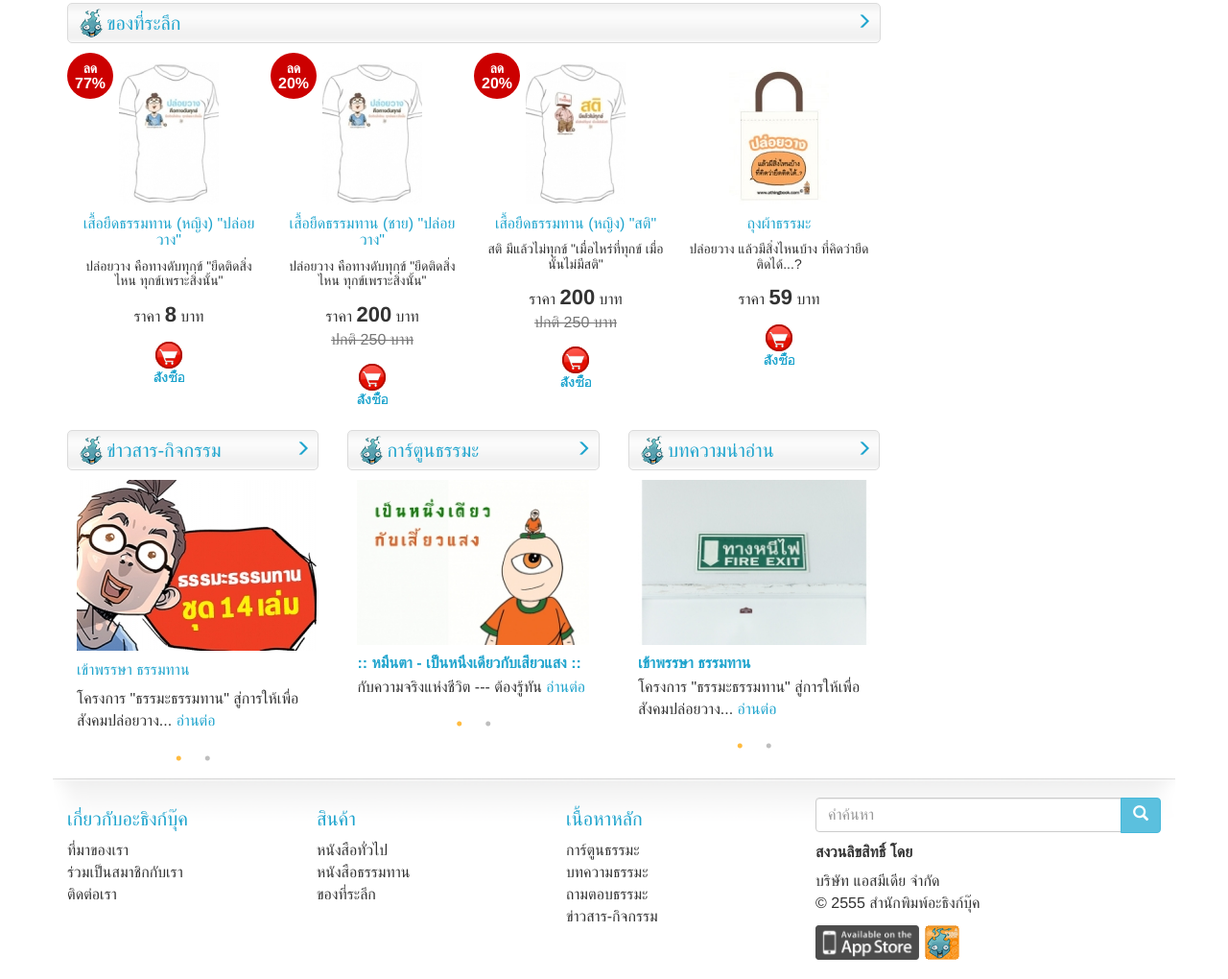
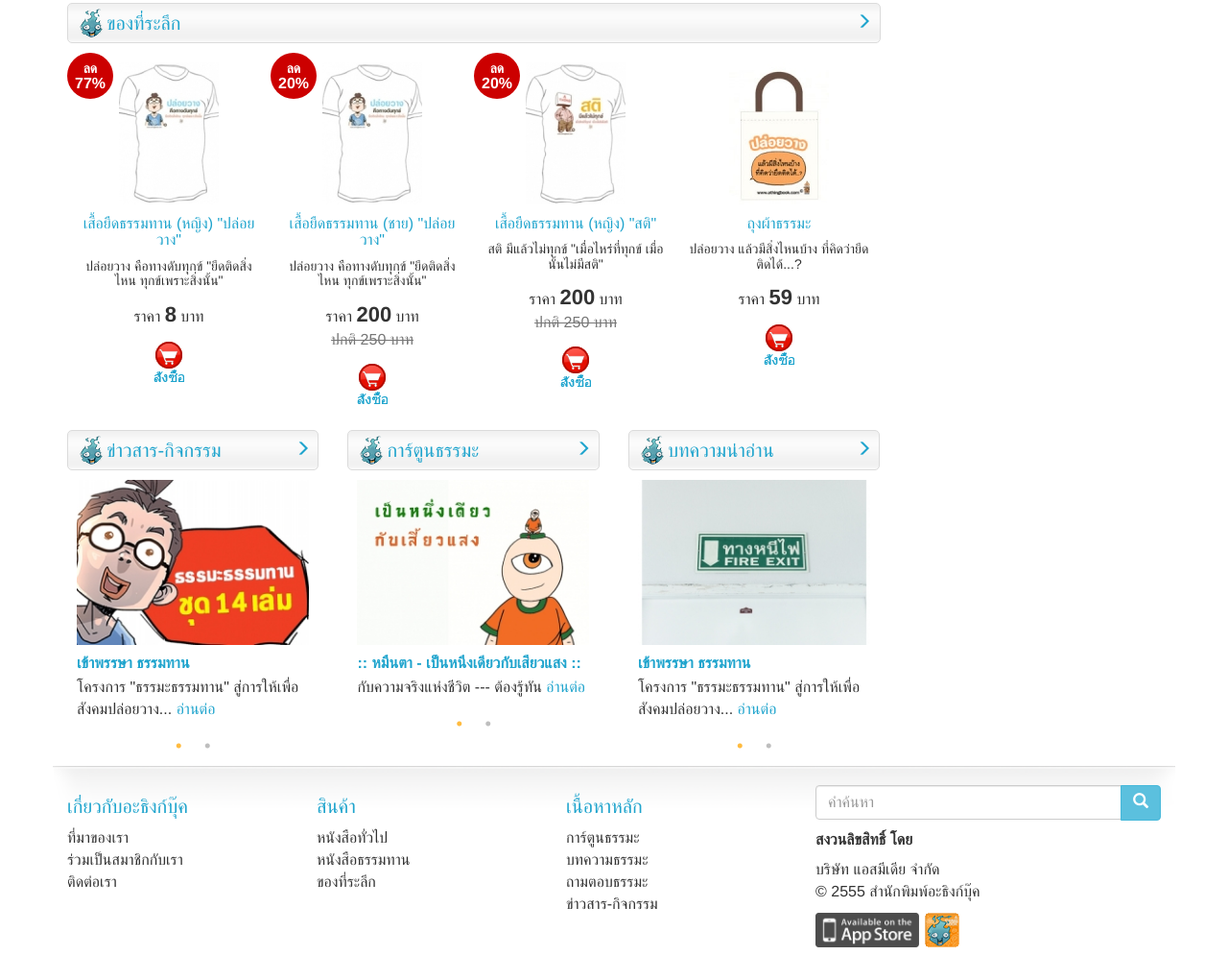
Before and after one commit to appsoul/athigBook, a plain HTML site: page WebContent/index.html in a window 1280 px wide. Shown: the part 1449-2469 px from the top of the page at 96% size. Drawn offline with Linux system fonts and the light colour scheme.

Commit message:
Make changes to feature box style.

```diff
--- a/WebContent/css/styles.css
+++ b/WebContent/css/styles.css
@@ -34,11 +34,11 @@
 .grid .media-body {
 	width: auto;
 }
-.grid .media > .media-inner {
+.grid .media-inner {
 	padding: 10px;
 	border: 1px solid #eee;
 }
-.grid .media .media-heading > a {
+.grid .media-heading > a {
 	white-space: nowrap;
 	overflow: hidden;
 	text-overflow: ellipsis;
@@ -367,6 +367,9 @@ aside > ul > li {
 .feature-box .media-heading {
 	font-weight: bold;
 }
+.feature-box.grid .media-heading > a {
+	white-space: normal;
+}
 
 a.cart-button {
 	color: #333;
--- a/WebContent/index.html
+++ b/WebContent/index.html
@@ -415,14 +415,30 @@ $(function() {
 					</h4>
 					<div class="slider article-slider">
 					    <div class="item">
-					    	<img src="images/blog/news-1.jpg">
-							<h5><a href="#">เข้าพรรษา ธรรมทาน</a></h5>
-							<p>โครงการ "ธรรมะธรรมทาน" สู่การให้เพื่อสังคมปล่อยวาง... <a class="more" href="#">อ่านต่อ</a></p>
+					    	<div class="media">
+				    			<div class="media-middle">
+					    			<a href="#">
+					    				<img class="media-object" src="images/blog/news-1.jpg">
+					    			</a>
+				    			</div>
+				    			<div class="media-body">
+				    				<h5 class="media-heading"><a href="#">เข้าพรรษา ธรรมทาน</a></h5>
+				    				<p>โครงการ "ธรรมะธรรมทาน" สู่การให้เพื่อสังคมปล่อยวาง... <a class="more" href="#">อ่านต่อ</a></p>
+				    			</div>
+				    		</div>
 					    </div>
 					    <div class="item">
-					    	<img src="images/blog/news-2.jpg">
-							<h5><a href="#">ทำบุญง่ายๆ ได้สติ</a></h5>
-							<p>ไม่ต้องลงทุนมากมาย คุณก็สามารถแจกธรรมะเป็นธรรมทานได้แล้ว!! <a class="more" href="#">อ่านต่อ</a></p>
+					    	<div class="media">
+				    			<div class="media-middle">
+					    			<a href="#">
+					    				<img class="media-object" src="images/blog/news-2.jpg">
+					    			</a>
+				    			</div>
+				    			<div class="media-body">
+				    				<h5 class="media-heading"><a href="#">ทำบุญง่ายๆ ได้สติ</a></h5>
+				    				<p>ไม่ต้องลงทุนมากมาย คุณก็สามารถแจกธรรมะเป็นธรรมทานได้แล้ว!! <a class="more" href="#">อ่านต่อ</a></p>
+				    			</div>
+				    		</div>
 					    </div>
 				   	</div>
 				</section>
```
